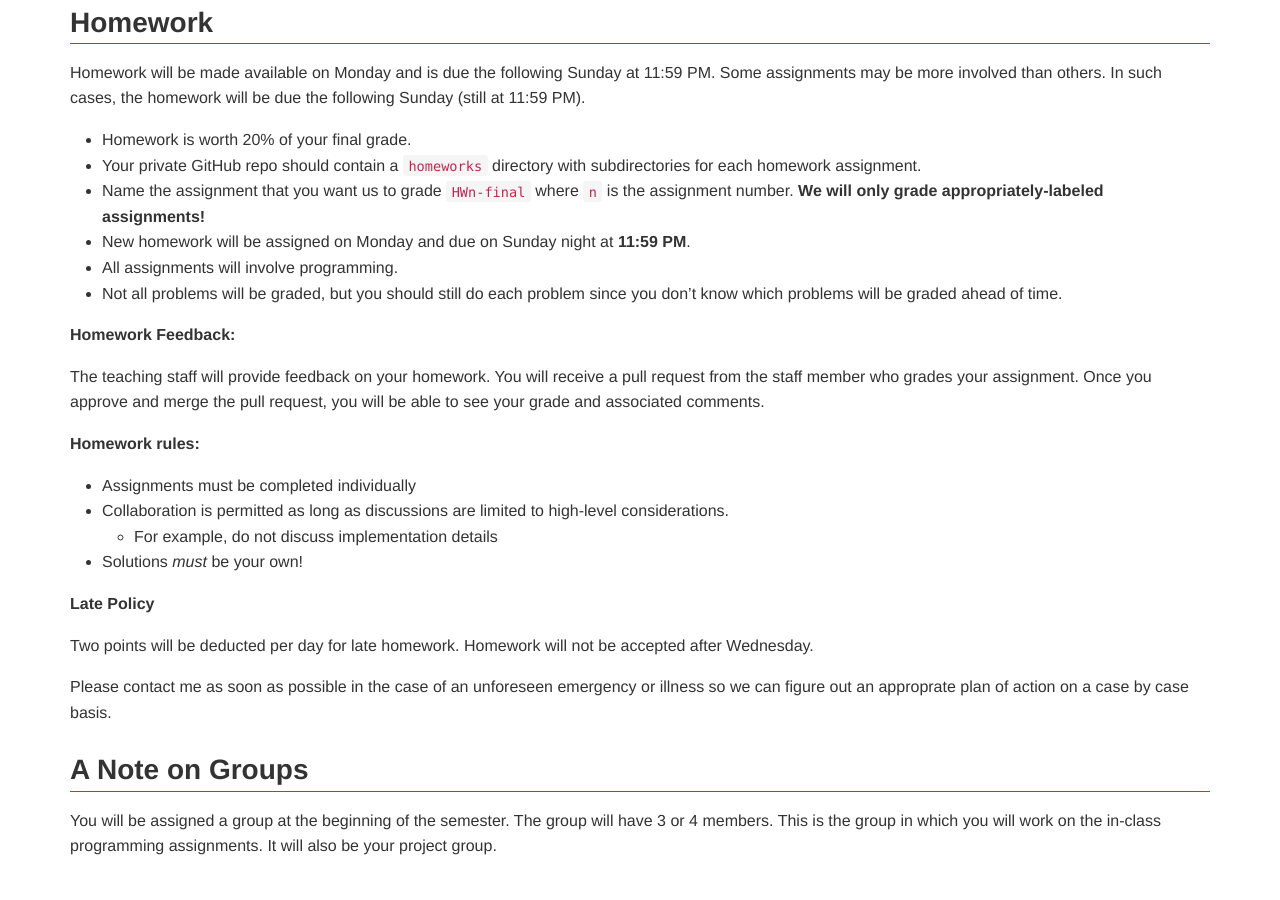
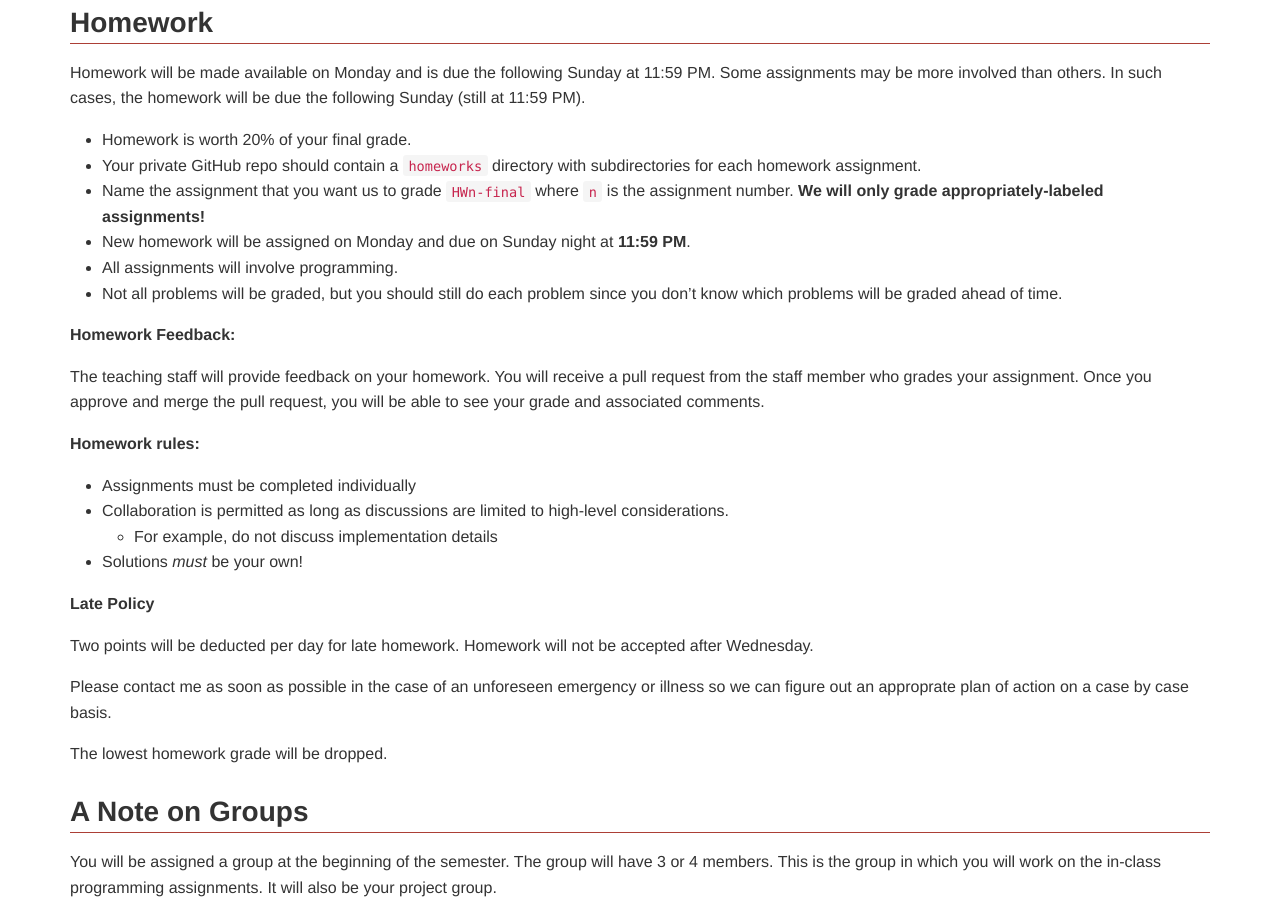
Before and after one commit to xuwd11/cs207_Weidong_Xu, a Jekyll site: the page built from coursework.md, in a window 1280 px wide and 900 px high, scrolled down 1551 px. Built offline with Jekyll 4.4.1, drawn with Linux system fonts in a browser that asks for light colours; nearby versions of some CDN libraries; before the commit the page ends 2410 px from its top, so only the background shows below that.

Commit message:
Updated coursework:  Lowest HW grade dropped.

```diff
--- a/coursework.md
+++ b/coursework.md
@@ -117,6 +117,8 @@ accepted after Wednesday.
 Please contact me as soon as possible in the case of an unforeseen emergency or
 illness so we can figure out an approprate plan of action on a case by case basis.
 
+The lowest homework grade will be dropped.
+
 ## A Note on Groups
 
 You will be assigned a group at the beginning of the semester.  The group will have
```
